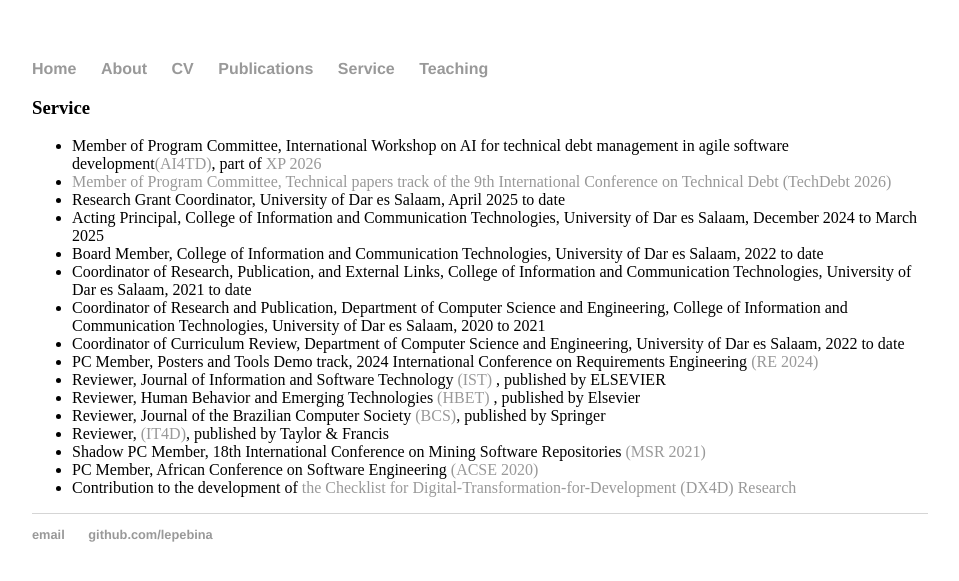
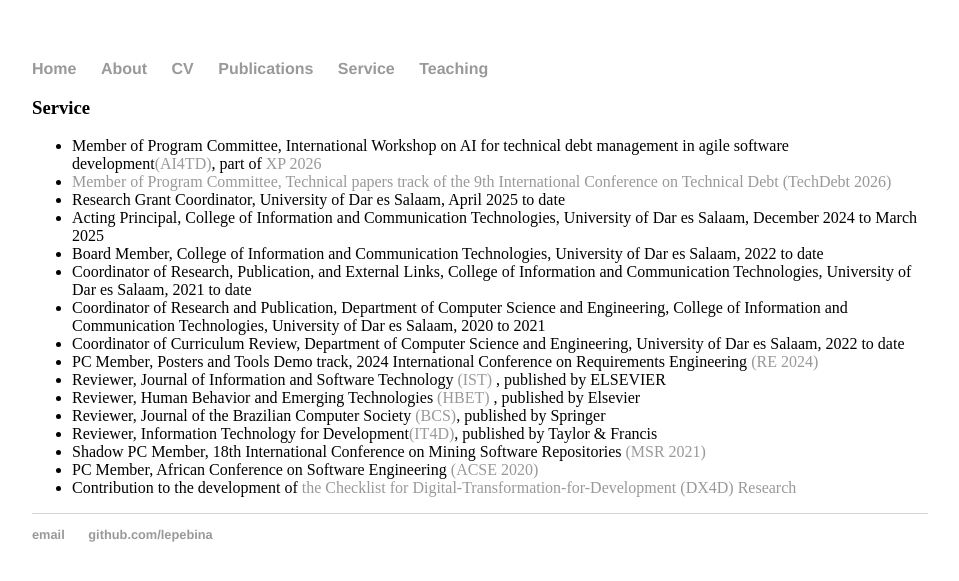
Before and after one commit to lepebina/lepebina.github.io, a Jekyll site: the page built from service.html, in a window 1280 px wide. Shown: the top 581 px of the page, without its empty margins (160-1119 px from the left). Built offline with Jekyll 4.4.1, drawn with Linux system fonts in a browser that asks for light colours.

Commit message:
Update service.html

```diff
--- a/service.html
+++ b/service.html
@@ -19,7 +19,7 @@ title: Leonard Peter Binamungu
 	        	   <li>Reviewer, Human Behavior and Emerging Technologies <a href="https://onlinelibrary.wiley.com/journal/hbet">(HBET)
 			      </a>, published by Elsevier</li>
 					<li>Reviewer, Journal of the Brazilian Computer Society <a href="https://journal-bcs.springeropen.com/">(BCS)</a>, published by Springer</li>
-					<li>Reviewer,  <a href="https://www.tandfonline.com/journals/titd20">(IT4D)</a>, published by Taylor & Francis</li>
+					<li>Reviewer, Information Technology for Development<a href="https://www.tandfonline.com/journals/titd20">(IT4D)</a>, published by Taylor & Francis</li>
 			      <li>Shadow PC Member, 18th International Conference on Mining Software Repositories<a href="https://2021.msrconf.org/"> (MSR 2021)</a></li>
 			      <li>PC Member, African Conference on Software Engineering <a href="http://bright.ug/acse/2020/?fbclid=IwAR3F1qWbwjlIUMw1_wmaMRDnkn2BdrkyIfll1h7VAl_oi0vsjCINz4rGu2o">(ACSE 2020)</a></li>
                               <li>Contribution to the development of <a href="https://blog.gdi.manchester.ac.uk/checklist-for-digital-transformation-for-development-dx4d-research/">the Checklist for Digital-Transformation-for-Development (DX4D) Research</a></li>
```
